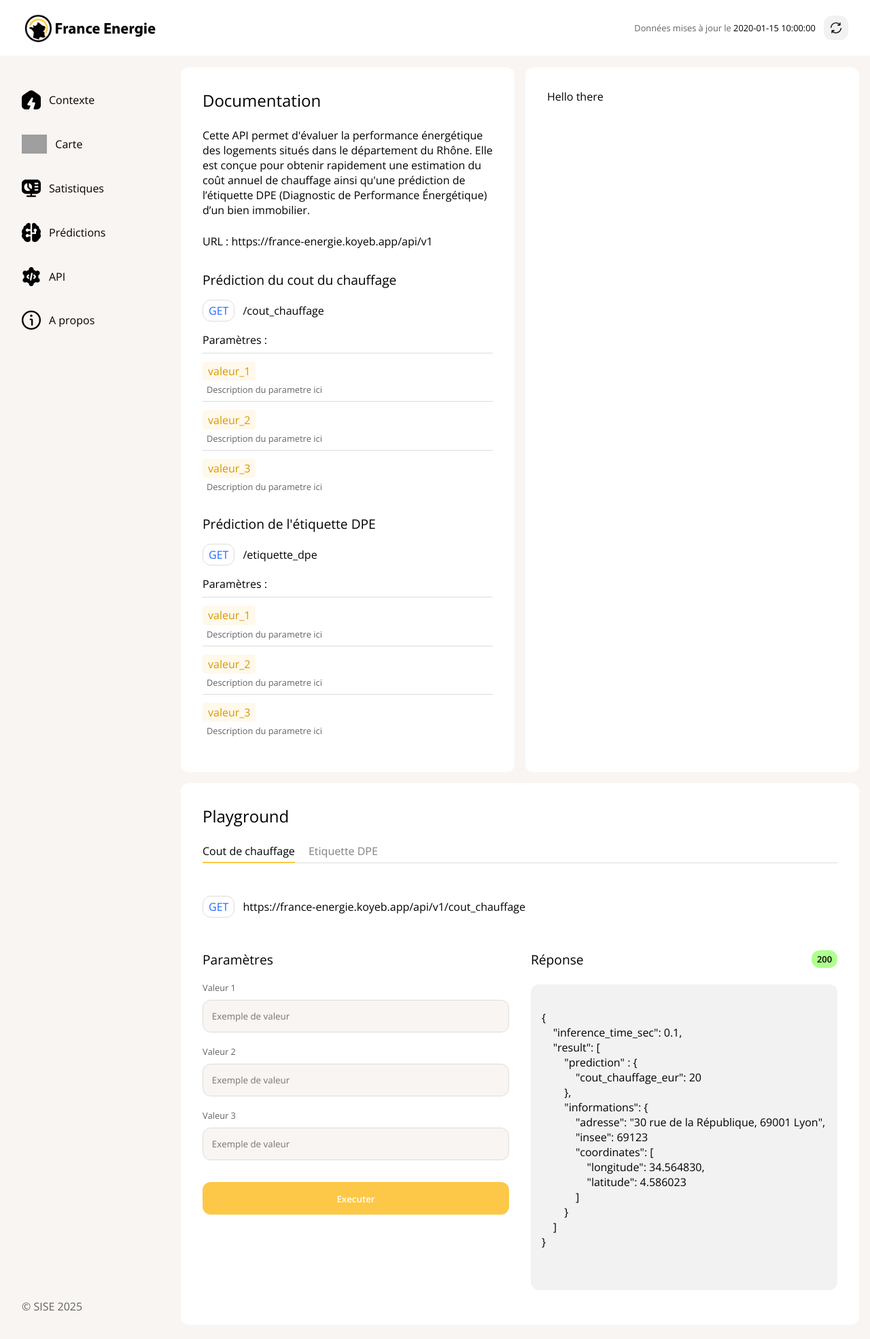
After one commit to marinoo3/m2_enedis, a Flask app: template web/application/templates/api-documentation.html in a window 1280 px wide. The commit adds this page. Shown: the whole page at 68% size. Run offline with Flask 3, Linux system fonts and the light colour scheme; the template is opened without the code that fills it: most values are stand-ins (such as "Sample title", 1, 10 or a date in 2020); parts of the project's set-up code (start-up, migrations or seed data) failed here and were passed over; some libraries are stand-ins or nearby versions; grey boxes are pictures that could not be loaded.

Commit message:
Created API page UI
😎

```diff
--- a/web/application/routes.py
+++ b/web/application/routes.py
@@ -35,3 +35,7 @@ def statistics():
 @main.route('/predict')
 def predict():
     return render_template('predict.html', current_page="predict")
+
+@main.route('/api-documentation')
+def api_documentation():
+    return render_template('api-documentation.html', current_page="api-documentation")
--- /dev/null
+++ b/web/application/static/css/api-documentation.css
@@ -0,0 +1,173 @@
+.content-wrapper {
+    display: flex;
+    flex-wrap: wrap;
+    gap: 1rem;
+}
+
+.content {
+    padding: 2rem;
+}
+.content.documentation {
+    flex: 0 0 calc(50% - .5rem);
+    max-height: 80%;
+    overflow: auto;
+}
+.content.other {
+    flex: 0 0 calc(50% - .5rem);
+}
+
+h1 {
+    margin-bottom: 1.5rem;
+}
+
+
+
+/* REUSABLE */
+
+.method {
+
+    display: inline-block;
+    border: solid 1px var(--border-color);
+    border-radius: var(--border-radius);
+    padding: 4px 8px;
+    margin-right: .5rem;
+
+    p {
+        color: var(--url-color);
+    }
+}
+
+
+/* SECTION */
+
+#endpoints-menu {
+    margin-bottom: 2rem;
+}
+
+#base-url {
+
+    margin: 3rem 0;
+
+    #endpoint-url {
+        display: inline-block;
+    }
+}
+
+#requests {
+
+    display: flex;
+    gap: 2rem;
+
+    .head {
+        display: flex;
+        justify-content: space-between;
+        margin-bottom: 1rem;
+    }
+
+    .forms-wrapper, .response {
+        flex: 1;
+        width: 50%;
+    }
+
+    .forms-wrapper form {
+        display: none;
+    }
+    .forms-wrapper[data-tab-view="cout_chauffage"] form.cout-chauffage {
+        display: block;
+    }
+    .forms-wrapper[data-tab-view="etiquette_dpe"] form.etiquette-dpe {
+        display: block;
+    }
+    .forms-wrapper {
+
+        h2 {
+            margin-bottom: 1rem;
+        }
+
+        button.main {
+            width: 100%;
+            margin-top: 1rem;
+        }
+    }
+
+    .response {
+
+        .status-code {
+            padding: 4px 8px;
+            border-radius: var(--border-radius);
+            background-color: var(--good);
+            display: table;
+            margin-bottom: .5rem;
+            font-size: .8rem;
+            font-weight: 600;
+        }
+
+        .json-wrapper {
+
+            background-color: var(--input-bg-color);
+            border-radius: var(--border-radius);
+            margin-top: .5rem;
+            max-height: 100%;
+
+            .json-content {
+                overflow: auto;
+                white-space: nowrap;
+                padding: 1rem;
+            }
+        }
+    }
+
+}
+
+
+section.description {
+
+    .api-url {
+
+        margin-top: 1rem;
+
+        > * {
+            display: inline-block;
+            margin-top: .5rem
+        }
+    }
+
+    .doc-endpoint {
+
+        margin-top: 2rem;
+
+        h2 {
+            margin-bottom: 1rem;
+        }
+
+        .endpoint {
+            margin-bottom: 1rem;
+        }
+
+        .endpoint > * {
+            display: inline-block;
+        }
+
+        .parameters li {
+
+            border-top: solid 1px var(--border-color);
+            padding-top: .5rem;
+            margin-top: .5rem;
+
+            .key {
+                background-color: var(--accent-second);
+                color: var(--accent-dark);
+                padding: .2rem .5rem;
+                border-radius: 4px;
+                margin: 4px 0;
+                display: inline-block;
+            }
+
+            label {
+                margin-left: 6px;
+                display: block;
+            }
+
+        }
+    }
+}
--- a/web/application/static/css/main.css
+++ b/web/application/static/css/main.css
@@ -15,9 +15,14 @@
     --text-color-second: #626262;
     --border-radius: 12px;
     --accent: #fdc848;
+    --accent-dark : #d79800;
     --accent-second: #fff9ec;
+    --color-disabled: grey;
     --input-bg-color: #f2f2f2;
-    --border-color: #dcdcdc
+    --border-color: #dcdcdc;
+    --good: #afff8f;
+    --bad: #ffa48f;
+    --url-color: #206aff;
 }
 
 * {
@@ -36,6 +41,9 @@
 
 h1 {
     font-size: 1.5rem;
+}
+h2 {
+    font-size: 1.2rem;
 }
 
 
@@ -194,6 +202,28 @@ input {
     padding: 0px .8rem;
 }
 
+.input-group {
+    display: flex;
+    gap: 2rem;
+}
+
+.form-input {
+
+    margin-bottom: 1rem;
+    width: 100%;
+
+    input {
+        background-color: var(--bg-color);
+        height: 3rem;
+        width: 100%;
+        margin-top: .5rem;
+        border-color: var(--border-color);
+    }
+    input:focus {
+        border-color: var(--accent);
+    }
+}
+
 button.main {
     height: 3rem;
     border: none;
@@ -202,6 +232,7 @@ button.main {
     color: white;
     font-weight: 600;
     cursor: pointer;
+    padding: 1rem 4rem;
 }
 
 button.second-button {
@@ -215,6 +246,10 @@ button.second-button {
     font-size: 14px;
     color: var(--text-color-second);
     display: inline;
+}
+
+.text-light {
+    font-weight: 300;
 }
 
 .progress-container {
@@ -263,6 +298,29 @@ tr:first-child > th {
     padding: 0;
 }
 
+.tabmenu {
+
+    border-bottom: solid 1px var(--border-color);
+    padding-bottom: 6px;
+
+    li {
+        display: inline-block;
+        margin-right: 1rem;
+    }
+
+    li > * {
+        color: var(--color-disabled);
+        cursor: pointer;
+    }
+    li.active > * {
+        color: var(--text-color);
+        text-decoration: underline;
+        text-decoration-color: var(--accent);
+        text-underline-offset: 10px;
+        text-decoration-thickness: 2px;
+    }
+}
+
 
 /* LOADING | NO RESULT */
 
--- /dev/null
+++ b/web/application/templates/api-documentation.html
@@ -0,0 +1,170 @@
+<!DOCTYPE html>
+<html lang="fr">
+<head>
+    <meta charset="UTF-8">
+    <meta name="viewport" content="width=device-width, initial-scale=1.0">
+    <!-- <meta name="description" content="">
+    <meta name="keywords" content="">
+    <meta name="author" content="Marin NAGY"> -->
+    <!-- Custom CSS -->
+    <link rel="stylesheet" href="{{ url_for('static', filename='css/main.css') }}">
+    <link rel="stylesheet" href="{{ url_for('static', filename='css/api-documentation.css') }}">
+    <!-- <link rel="icon" type="" href="{{ url_for('static', filename='images/favicon.jpg') }}"> -->
+    <title>France Energie - Prédictions DPE et Consomation</title>
+</head>
+
+{% include "elements/header.html" %}
+
+<body>
+    <main>
+
+        {% include "elements/menu.html" %}
+
+        <div class="content-wrapper">
+            <div class="content documentation">
+                <h1>Documentation</h1>
+                <section class="description">
+                    <p>Cette API permet d'évaluer la performance énergétique des logements situés dans le département du Rhône. Elle est conçue pour obtenir rapidement une estimation du coût annuel de chauffage ainsi qu'une prédiction de l’étiquette DPE (Diagnostic de Performance Énergétique) d’un bien immobilier.</p>
+                    <div class="api-url">
+                        <div><p>URL :</p></div>
+                        <p class="text-light">https://france-energie.koyeb.app/api/v1</p>
+                    </div>
+                    <div class="doc-endpoint">
+                        <h2>Prédiction du cout du chauffage</h2>
+                        <div class="endpoint">
+                            <div class="method">
+                                <p>GET</p>
+                            </div>
+                            <p class="text-light">/cout_chauffage</p>
+                        </div>
+                        <div class="parameters">
+                            <p>Paramètres :</p>
+                            <ul>
+                                <li>
+                                    <span class="key">valeur_1</span>
+                                    <label>Description du parametre ici</label>
+                                </li>
+                                <li>
+                                    <span class="key">valeur_2</span>
+                                    <label>Description du parametre ici</label>
+                                </li>
+                                <li>
+                                    <span class="key">valeur_3</span>
+                                    <label>Description du parametre ici</label>
+                                </li>
+                            </ul>
+                        </div>
+                    </div>
+                    <div class="doc-endpoint">
+                        <h2>Prédiction de l'étiquette DPE</h2>
+                        <div class="endpoint">
+                            <div class="method">
+                                <p>GET</p>
+                            </div>
+                            <p class="text-light">/etiquette_dpe</p>
+                        </div>
+                        <div class="parameters">
+                            <p>Paramètres :</p>
+                            <ul>
+                                <li>
+                                    <span class="key">valeur_1</span>
+                                    <label>Description du parametre ici</label>
+                                </li>
+                                <li>
+                                    <span class="key">valeur_2</span>
+                                    <label>Description du parametre ici</label>
+                                </li>
+                                <li>
+                                    <span class="key">valeur_3</span>
+                                    <label>Description du parametre ici</label>
+                                </li>
+                            </ul>
+                        </div>
+                    </div>
+                </section>
+            </div>
+            <div class="content other">
+                <p>Hello there</p>
+            </div>
+            <div class="content playground">
+                <h1>Playground</h1>
+                <section id="endpoints-menu">
+                    <ul class="tabmenu">
+                        <li class="active">
+                            <p>Cout de chauffage</p>
+                        </li>
+                        <li>
+                            <p>Etiquette DPE</p>
+                        </li>
+                    </ul>
+                </section>
+                <section id="base-url">
+                    <div class="method">
+                        <p>GET</p>
+                    </div>
+                    <p id="endpoint-url" class="text-light">https://france-energie.koyeb.app/api/v1/cout_chauffage</p>
+                </section>
+                <section id="requests">
+                    <div class="forms-wrapper" data-tab-view="cout_chauffage">
+                        <h2>Paramètres</h2>
+                        <form action="" class="cout-chauffage">
+                            <div class="form-input">
+                                <label for="value1">Valeur 1</label>
+                                <input type="text" name="value1" id="value1" placeholder="Exemple de valeur">
+                            </div>
+                            <div class="form-input">
+                                <label for="value2">Valeur 2</label>
+                                <input type="text" name="value2" id="value2" placeholder="Exemple de valeur">
+                            </div>
+                            <div class="form-input">
+                                <label for="value3">Valeur 3</label>
+                                <input type="text" name="value3" id="value3" placeholder="Exemple de valeur">
+                            </div>
+                            <button class="main" type="submit">Executer</button>
+                        </form>
+                        <form action="" class="etiquette-dpe">
+                            <p>Hello</p>
+                        </form>
+                    </div>
+                    <div class="response">
+                        <div class="head">
+                            <h2>Réponse</h2>
+                            <p class="status-code">200</p>
+                        </div>
+                        <div class="json-wrapper">
+                            <div class="json-content">
+                                <pre>
+                                    <code class="prettyprint">
+{
+    "inference_time_sec": 0.1,
+    "result": [
+        "prediction" : {
+            "cout_chauffage_eur": 20
+        },
+        "informations": {
+            "adresse": "30 rue de la République, 69001 Lyon",
+            "insee": 69123
+            "coordinates": [
+                "longitude": 34.564830,
+                "latitude": 4.586023
+            ]
+        }
+    ]
+}
+                                    </code>
+                                </pre>
+                            </div>
+                        </div>
+                    </div>
+                </section>
+            </div>
+        </div>
+    </main>
+
+<!-- Code Pretty plugin JS -->
+<script src="https://cdn.jsdelivr.net/gh/google/code-prettify@master/loader/run_prettify.js"></script>
+<!-- Custom JS -->
+<script src="{{ url_for('static', filename='js/utils.js') }}"></script>
+
+</body>
+</html>
--- a/web/application/templates/elements/header.html
+++ b/web/application/templates/elements/header.html
@@ -2,7 +2,7 @@
     <img src="{{ url_for('static', filename='images/logo.png') }}" alt="France Energie logo" height="50px">
     <div class="update">
         <div class="action">
-            <label for="update">Denière mise à jour {{ update_date }}</label>
+            <label for="update">Données mises à jour le <b>{{ update_date }}</b></label>
             <button id="update" name="update" class="second-button">
                 <img src="{{ url_for('static', filename='images/update.svg') }}" alt="Rafraichir" height="16px">
             </button>
```
Also changed, not shown: web/application/static/css/predict.css (+0 -22 lines), web/application/templates/predict.html (+5 -5 lines), 1 other file.
